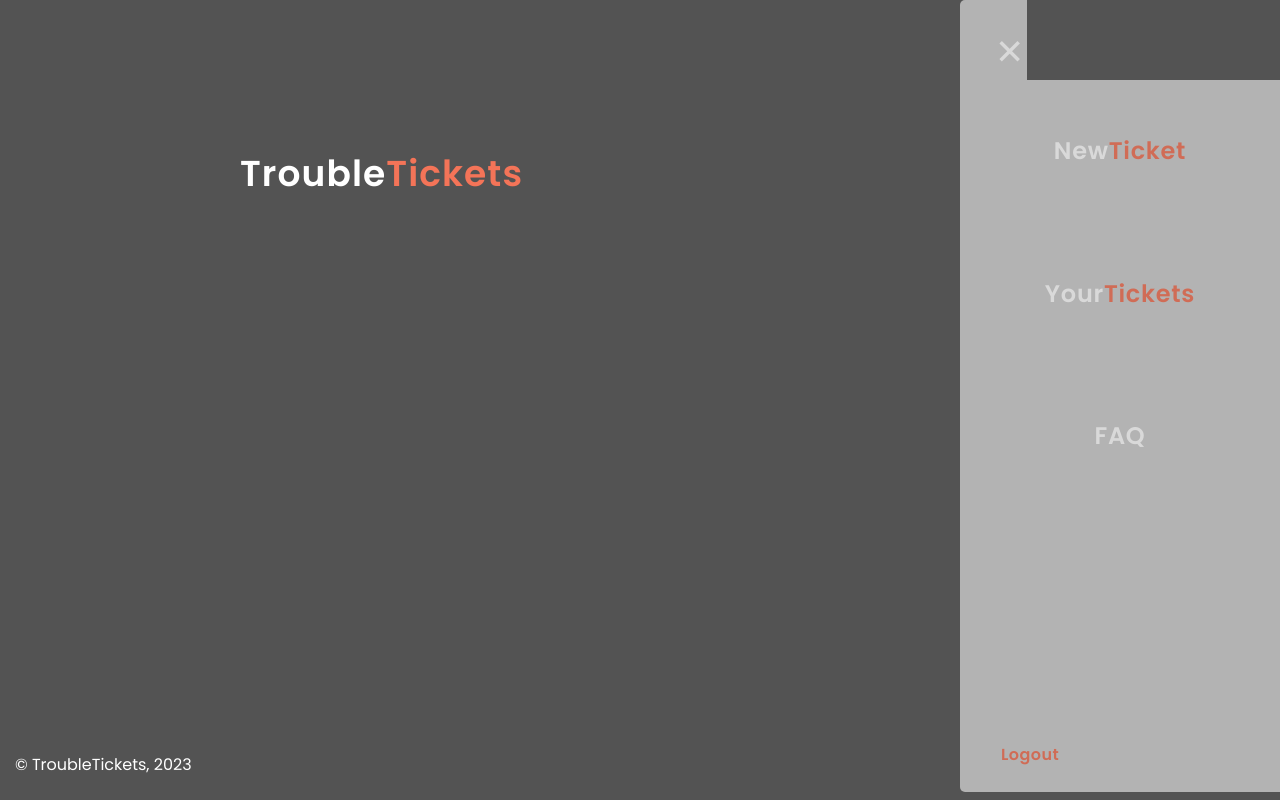
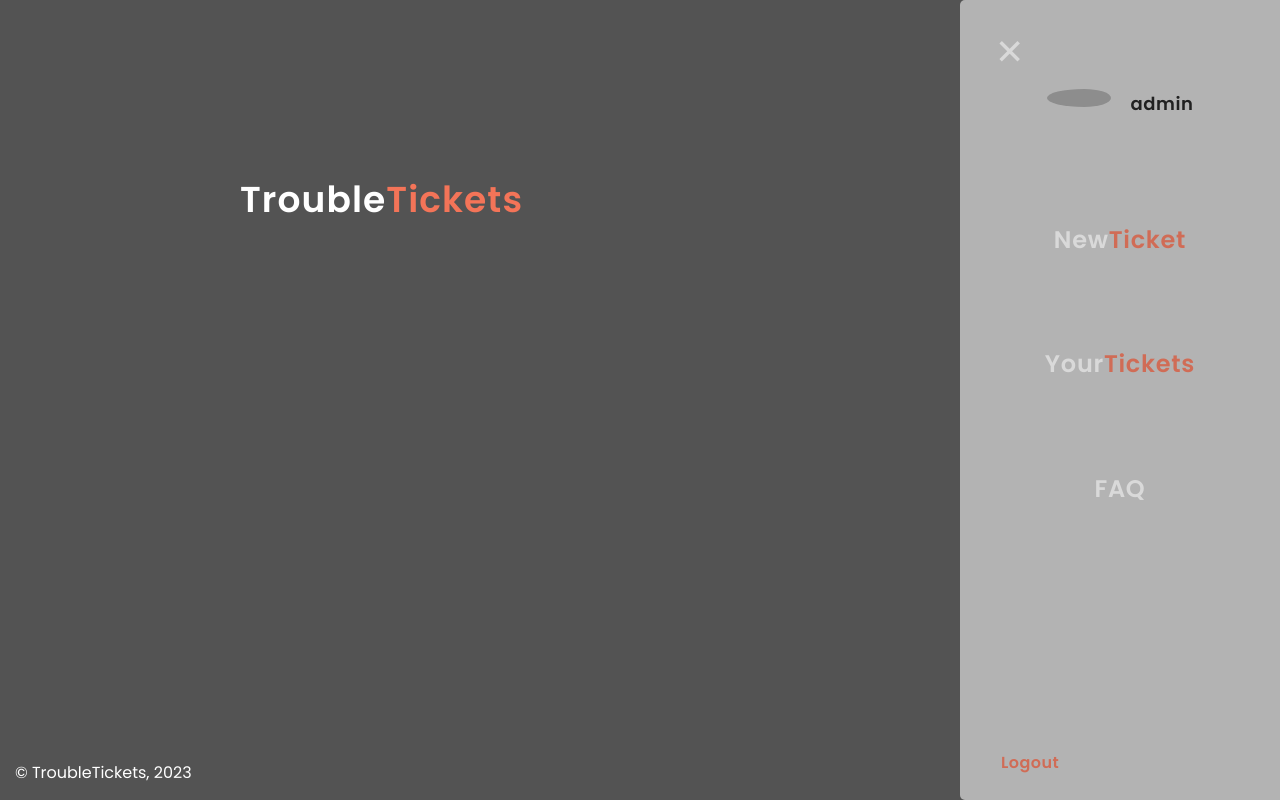
Before and after one commit to Xouteiro/TroubleTickets, a PHP site: page /pages/index.php in a window 1280 px wide, after a click that opens the changed part. Run offline with PHP 8.4, Linux system fonts and the light colour scheme; the visitor is signed in with stand-in values (Sample User, id 1); data comes from the database, SQL or seed files in the repository; grey boxes are pictures that could not be loaded.

Commit message:
almost finished sidebar

```diff
--- a/css/layout.css
+++ b/css/layout.css
@@ -1,7 +1,7 @@
 body {
     display: grid;
-    grid-template-columns: 75% 25%;
-    grid-template-rows: 10% 19% 55% 15%;
+    grid-template-columns: 75% 10% 15%;
+    grid-template-rows: 1fr 1fr 1fr 5fr 1fr;
     max-width: 120em;
     min-width: 20em;
     margin: 0 auto;
@@ -10,51 +10,67 @@ body {
 
 }
 
-label {
-    display: inline-flex;
-    cursor: pointer;
 
-}
 
 /* Hide the menu by default */
-nav#menu, div.username {
+nav#menu, div.username, div.filler{
     display: none;
 }
 
 input#sidebar:not(:checked)+.sidebar {
     display: flex;
     grid-column: 2/-1;
+    grid-row:1/2;
     justify-self: end;
+    justify-content: end;
+    padding-right: 30px;
+    padding-top: 25px;
 }
 
 
 input#sidebar:checked~.sidebar {
     display: flex;
     grid-column: 2/-1;
-    justify-items: end;
+    grid-row: 1/2;
     padding-left: 35px;
     padding-top: 25px;
 
 }
 
+input#sidebar:checked~.username {
+    display: flex;
+    grid-row: 2/3;
+    grid-column: 2/-1;
+    justify-self: center;
+    min-width: 100%;
+    justify-content: center;
+    align-content: center;
+}
 
-/* When the checkbox is checked, move the label content to the left and display the menu */
-input#sidebar:checked~#menu {
-    display: grid;
-    grid-row: 2/-1;
+.username img{
+    padding-right: 10px;
+}
+
+.username h3{
+    padding-left: 10px;
+}
+
+
+
+
+input#sidebar:checked~.filler {
+    display: flex;
+    grid-row: 2/3;
     grid-column: 2/-1;
 }
 
 
-input#sidebar:not(:checked)+label {
-    justify-content: end;
-    padding-right: 30px;
-    padding-top: 25px;
+input#sidebar:checked~#menu {
+    display: grid;
+    grid-row: 3/-1;
+    grid-column: 2/-1;
 }
 
-label{
-    width: 10%;
-}
 
 nav#menu ul {
     display: grid;
@@ -78,7 +94,7 @@ ul li{
 
 header {
     display: grid;
-    grid-row: 1/3;
+    grid-row: 1/4;
     grid-template-columns: 25% 75%;
     grid-template-rows: 1fr 1fr;
 }
@@ -99,7 +115,7 @@ header>h1>a {
 
 .account {
     display: grid;
-    grid-row: 3/4;
+    grid-row: 4/5;
     grid-column: 1/2;
     grid-template-columns: 25% 75%;
     grid-template-rows: 30% 50% 20%;
@@ -184,7 +200,7 @@ header>h1>a {
 footer {
     width: 100%;
     height: auto;
-    grid-row: 4/-1;
+    grid-row: 5/-1;
     grid-column: 1/2;
     justify-self: left;
     align-self: end;
--- a/css/style.css
+++ b/css/style.css
@@ -43,6 +43,7 @@ a {
     border-radius: 4px;
     box-shadow: none;
     border: none;
+    cursor: pointer;
 }
 
 .full-input {
@@ -79,11 +80,29 @@ a {
     color: #FFFFFF;
 }
 
+div.username{
+    background:#CFCFCF;
+    opacity: 78%;
+}
+
+.username h3{
+    opacity: 90%;
+    margin: 0px;
+
+}
+
+.username img
+
+div.filler{
+    background:#CFCFCF;
+    opacity: 78%;
+}
+
 
 body img {
     border-radius: 50%;
-    height:15%;
-    width: 15%;
+    height:20%;
+    width: 20%;
 }
 
 
@@ -104,6 +123,9 @@ input#sidebar:checked~.sidebar {
     border-top-left-radius: 5px;
 }
 
+label{
+    cursor: pointer;
+}
 
 #menu li {
 
@@ -126,6 +148,7 @@ form#login button {
     border: none;
     box-shadow: none;
     border: none;
+    cursor: pointer;
 }
 
 
--- a/css/text.css
+++ b/css/text.css
@@ -10,6 +10,15 @@ header>h1 {
     font-weight: 600;
     font-size: 36px;
     line-height: 22px;
+    letter-spacing: 0.03em;
+}
+
+.username h3 {
+    font-family: 'Poppins';
+    font-style: normal;
+    font-weight: 550;
+    font-size: 18px;
+    line-height: 29px;
     letter-spacing: 0.03em;
 }
 
@@ -54,7 +63,7 @@ header>h1 {
     line-height: 22px;
 }
 
-nav#menu ul{
+nav#menu ul {
     font-family: 'Poppins';
     font-style: normal;
     font-weight: 600;
@@ -65,7 +74,8 @@ nav#menu ul{
     letter-spacing: 0.03em;
 }
 
-form#logout button,form#login button{
+form#logout button,
+form#login button {
     font-family: 'Poppins';
     font-style: normal;
     font-weight: 600;
--- a/templates/normal.php
+++ b/templates/normal.php
@@ -9,8 +9,10 @@ function output_header(Session $session)
   require_once(__DIR__ . '/../database/connection.db.php');
   require_once(__DIR__ . '/../database/client.class.php');
 
+  if($session->isLoggedIn()){
   $db = getDataBaseConnection();
   $client = Client::getClientById($db, $session->getId());
+  }
   ?>
   <!DOCTYPE html>
   <html lang="en-US">
@@ -35,10 +37,15 @@ function output_header(Session $session)
 
     <input type="checkbox" id="sidebar">
     <label class="sidebar" for="sidebar"></label>
+    <?php
+    if($session->isLoggedIn()) {?>
     <div class="username">
     <img src="https://picsum.photos/200" alt="profile photo">
     <h3><?php echo $client->username ?></h3>
     </div>
+    <?php } else { ?>
+    <div class="filler"></div>
+    <?php } ?>
 
     <nav id="menu">
       <ul>
```
